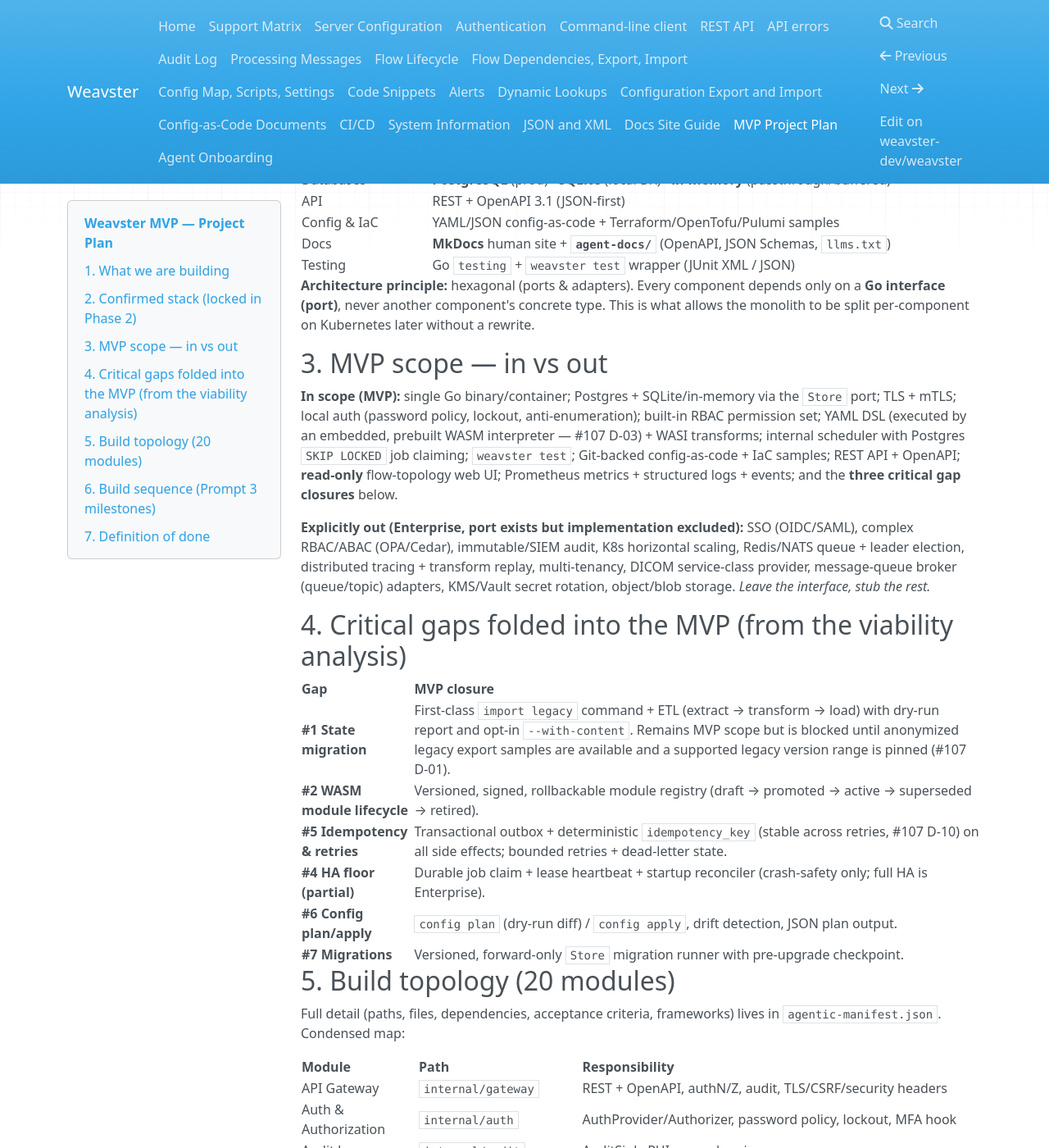
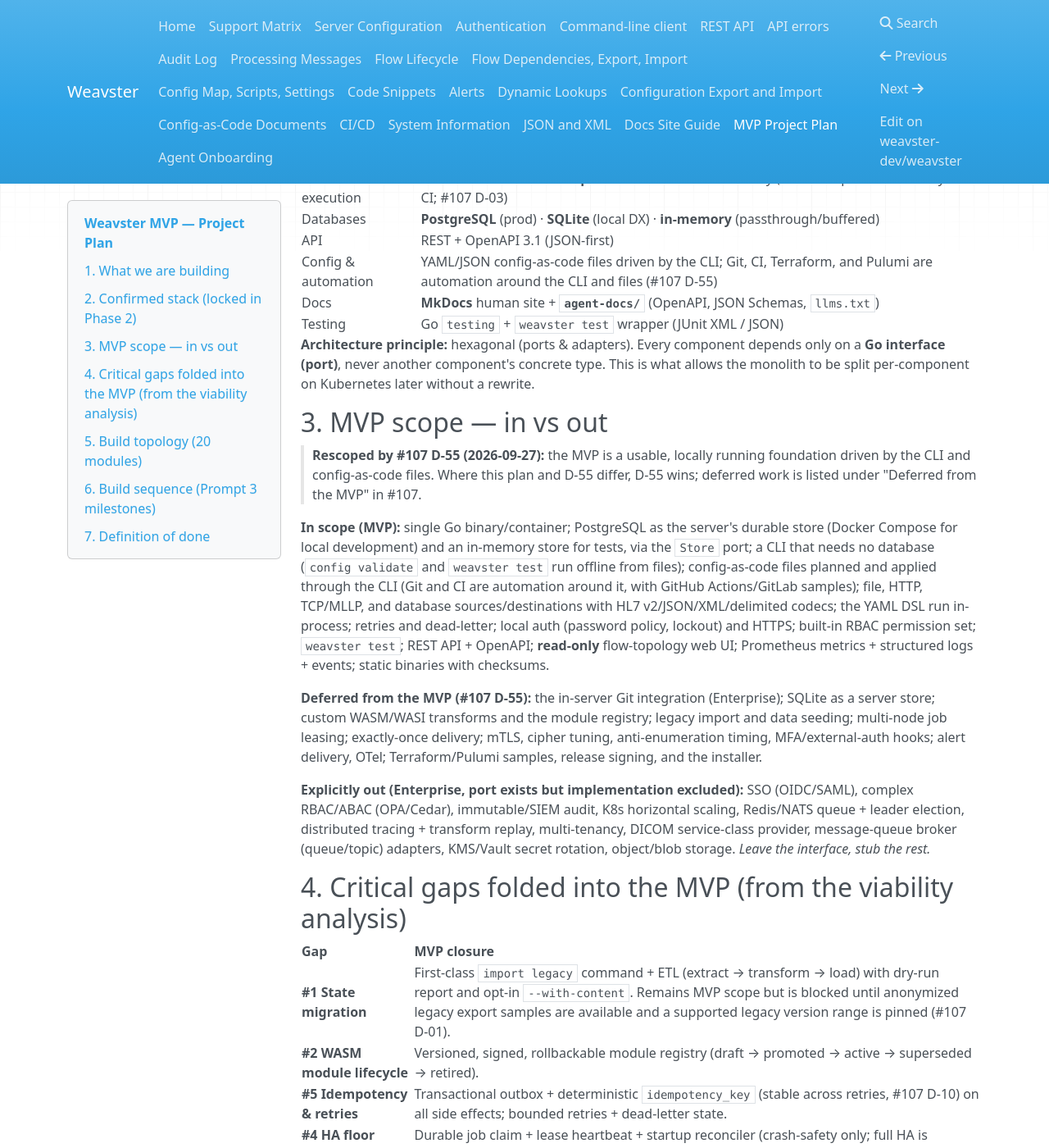
Before and after one commit to weavster-dev/weavster, an MkDocs documentation site: the page built from docs/mvp-project-plan.md, in a window 1280 px wide and 1400 px high, scrolled down 860 px. Shown: the whole window at 82% size. Built offline with MkDocs 1.6.1, drawn with Linux system fonts in a browser that asks for light colours; nearby versions of some CDN libraries; some of the changed text lies outside the part shown.

Commit message:
Align the MVP plan and agentic manifest with D-55: no Git-backed config-as-code in the MVP

```diff
--- a/agentic-manifest.json
+++ b/agentic-manifest.json
@@ -204,12 +204,12 @@
       "path": "internal/config",
       "origin": "architecture §6 + viability-gap-6 (plan vs apply)",
       "files_to_create": ["config.go", "schema.go", "plan.go", "apply.go", "drift.go", "config_test.go"],
-      "depends_on": ["State Manager", "Git Store"],
+      "depends_on": ["State Manager"],
       "acceptance_criteria": [
         "All flows/alerts/snippets/scripts/maps/settings are YAML/JSON under a versioned config root; single source of truth (architecture §6).",
         "config validate / config diff / apply --dry-run produce a plan of changes (added/updated/removed) before mutation (architecture §6, gap #6).",
         "config plan (dry-run diff) + config apply (mutate) with machine-readable JSON plan and --diff output (gap #6).",
-        "Drift detection: compare live state vs Git source of truth with an out-of-band changes report (gap #6).",
+        "Drift detection: `config diff` compares a config document from the user's files with the live state, reporting out-of-band changes; the files in the user's repository are the source of truth, and in-server Git is Enterprise (gap #6, #107 D-55).",
         "Stores applied plans in the audit log (who/what approved) (gap #6).",
         "Passes `go test -race ./internal/config/...`."
       ],
@@ -218,7 +218,7 @@
     {
       "logical_name": "Git Store",
       "path": "internal/gitstore",
-      "origin": "black-box §2.10.34 + §2.12 version control",
+      "origin": "black-box §2.10.34 + §2.12 version control — Enterprise; library only, not wired into the MVP binary (#107 D-55)",
       "files_to_create": ["gitstore.go", "history.go", "workingtree.go", "gitstore_test.go"],
       "depends_on": [],
       "acceptance_criteria": [
--- a/docs/mvp-project-plan.md
+++ b/docs/mvp-project-plan.md
@@ -27,7 +27,7 @@
 | YAML-DSL execution | **Prebuilt WASM DSL interpreter** embedded in the binary (built with pinned Go + TinyGo in CI; #107 D-03) |
 | Databases | **PostgreSQL** (prod) · **SQLite** (local DX) · **in-memory** (passthrough/buffered) |
 | API | REST + OpenAPI 3.1 (JSON-first) |
-| Config & IaC | YAML/JSON config-as-code + Terraform/OpenTofu/Pulumi samples |
+| Config & automation | YAML/JSON config-as-code files driven by the CLI; Git, CI, Terraform, and Pulumi are automation around the CLI and files (#107 D-55) |
 | Docs | **MkDocs** human site + **`agent-docs/`** (OpenAPI, JSON Schemas, `llms.txt`) |
 | Testing | Go `testing` + `weavster test` wrapper (JUnit XML / JSON) |
 
@@ -35,7 +35,11 @@
 
 ## 3. MVP scope — in vs out
 
-**In scope (MVP):** single Go binary/container; Postgres + SQLite/in-memory via the `Store` port; TLS + mTLS; local auth (password policy, lockout, anti-enumeration); built-in RBAC permission set; YAML DSL (executed by an embedded, prebuilt WASM interpreter — #107 D-03) + WASI transforms; internal scheduler with Postgres `SKIP LOCKED` job claiming; `weavster test`; Git-backed config-as-code + IaC samples; REST API + OpenAPI; **read-only** flow-topology web UI; Prometheus metrics + structured logs + events; and the **three critical gap closures** below.
+> **Rescoped by #107 D-55 (2026-09-27):** the MVP is a usable, locally running foundation driven by the CLI and config-as-code files. Where this plan and D-55 differ, D-55 wins; deferred work is listed under "Deferred from the MVP" in #107.
+
+**In scope (MVP):** single Go binary/container; PostgreSQL as the server's durable store (Docker Compose for local development) and an in-memory store for tests, via the `Store` port; a CLI that needs no database (`config validate` and `weavster test` run offline from files); config-as-code files planned and applied through the CLI (Git and CI are automation around it, with GitHub Actions/GitLab samples); file, HTTP, TCP/MLLP, and database sources/destinations with HL7 v2/JSON/XML/delimited codecs; the YAML DSL run in-process; retries and dead-letter; local auth (password policy, lockout) and HTTPS; built-in RBAC permission set; `weavster test`; REST API + OpenAPI; **read-only** flow-topology web UI; Prometheus metrics + structured logs + events; static binaries with checksums.
+
+**Deferred from the MVP (#107 D-55):** the in-server Git integration (Enterprise); SQLite as a server store; custom WASM/WASI transforms and the module registry; legacy import and data seeding; multi-node job leasing; exactly-once delivery; mTLS, cipher tuning, anti-enumeration timing, MFA/external-auth hooks; alert delivery, OTel; Terraform/Pulumi samples, release signing, and the installer.
 
 **Explicitly out (Enterprise, port exists but implementation excluded):** SSO (OIDC/SAML), complex RBAC/ABAC (OPA/Cedar), immutable/SIEM audit, K8s horizontal scaling, Redis/NATS queue + leader election, distributed tracing + transform replay, multi-tenancy, DICOM service-class provider, message-queue broker (queue/topic) adapters, KMS/Vault secret rotation, object/blob storage. *Leave the interface, stub the rest.*
 
@@ -67,7 +71,7 @@
 | Transform Compiler | `internal/compiler` | YAML DSL schema validation → IR for the embedded DSL interpreter |
 | Module Registry | `internal/registry` | WASM module version/sign/promote/rollback/GC *(glue, gap #2)* |
 | Config-as-Code | `internal/config` | plan/apply/drift, JSON-Schema validation |
-| Git Store | `internal/gitstore` | native Git-backed config (commit/push/pull/history/restore) |
+| Git Store | `internal/gitstore` | native Git-backed config (commit/push/pull/history/restore) — library only; Enterprise, not wired into the MVP binary (#107 D-55) |
 | Legacy Import ETL | `internal/migrate` | legacy XML → YAML migration *(glue, gap #1)* |
 | Outbox & Idempotency | `internal/outbox` | transactional outbox + idempotency keys + retry/dead-letter *(glue, gap #5)* |
 | Alerts | `internal/alerts` | alert definitions + evaluation |
```
